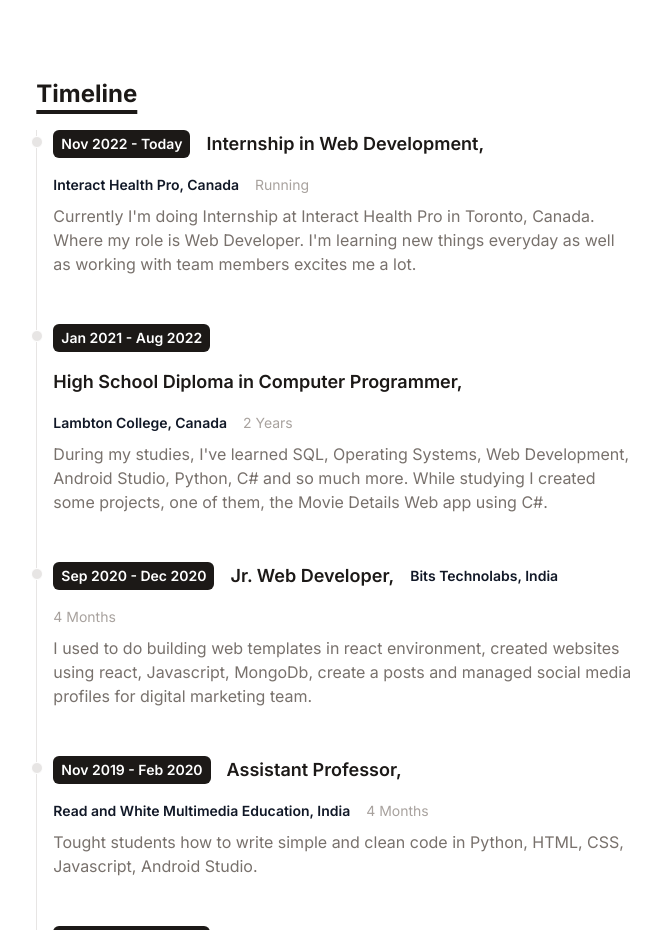
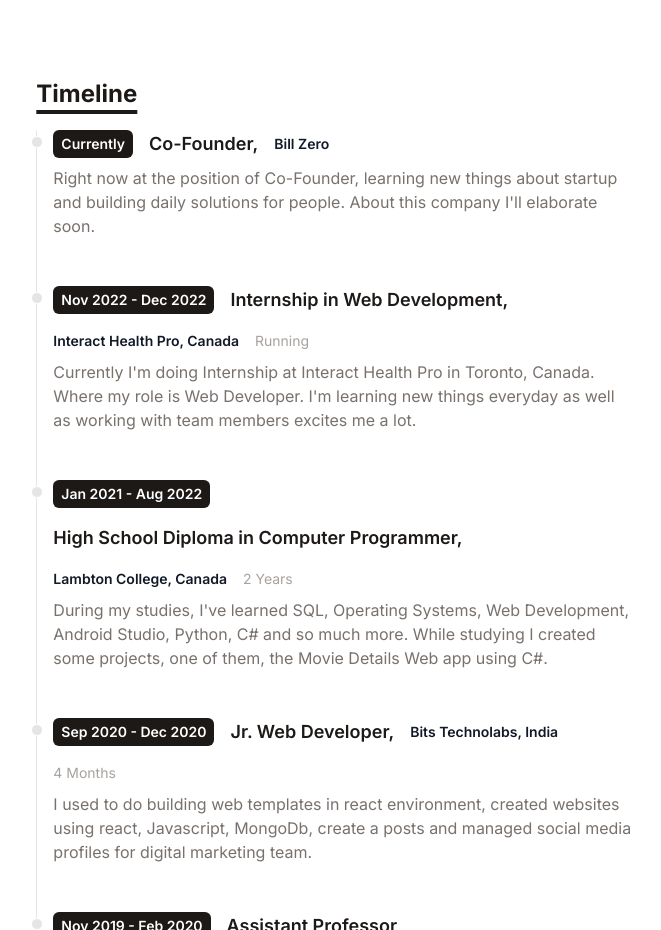
Before and after one commit to harshpansuriya/Harshs-Portfolio, a React (Vite) app: page / in a window 1280 px wide. Shown: the part 1042-1972 px from the top of the page, without its empty margins (305-966 px from the left). Built offline with nearby package versions, Linux system fonts and the light colour scheme.

Commit message:
19012023
Add new timeline

```diff
--- a/src/data/timeline.js
+++ b/src/data/timeline.js
@@ -1,6 +1,12 @@
 export default [
   {
-    year: "Nov 2022 - Today",
+    year: "Currently",
+    title: "Co-Founder",
+    company: "Bill Zero",
+    details: "Right now at the position of Co-Founder, learning new things about startup and building daily solutions for people. About this company I'll elaborate soon."
+  },
+  {
+    year: "Nov 2022 - Dec 2022",
     title: "Internship in Web Development",
     company: "Interact Health Pro, Canada",
     duration: "Running",
```
